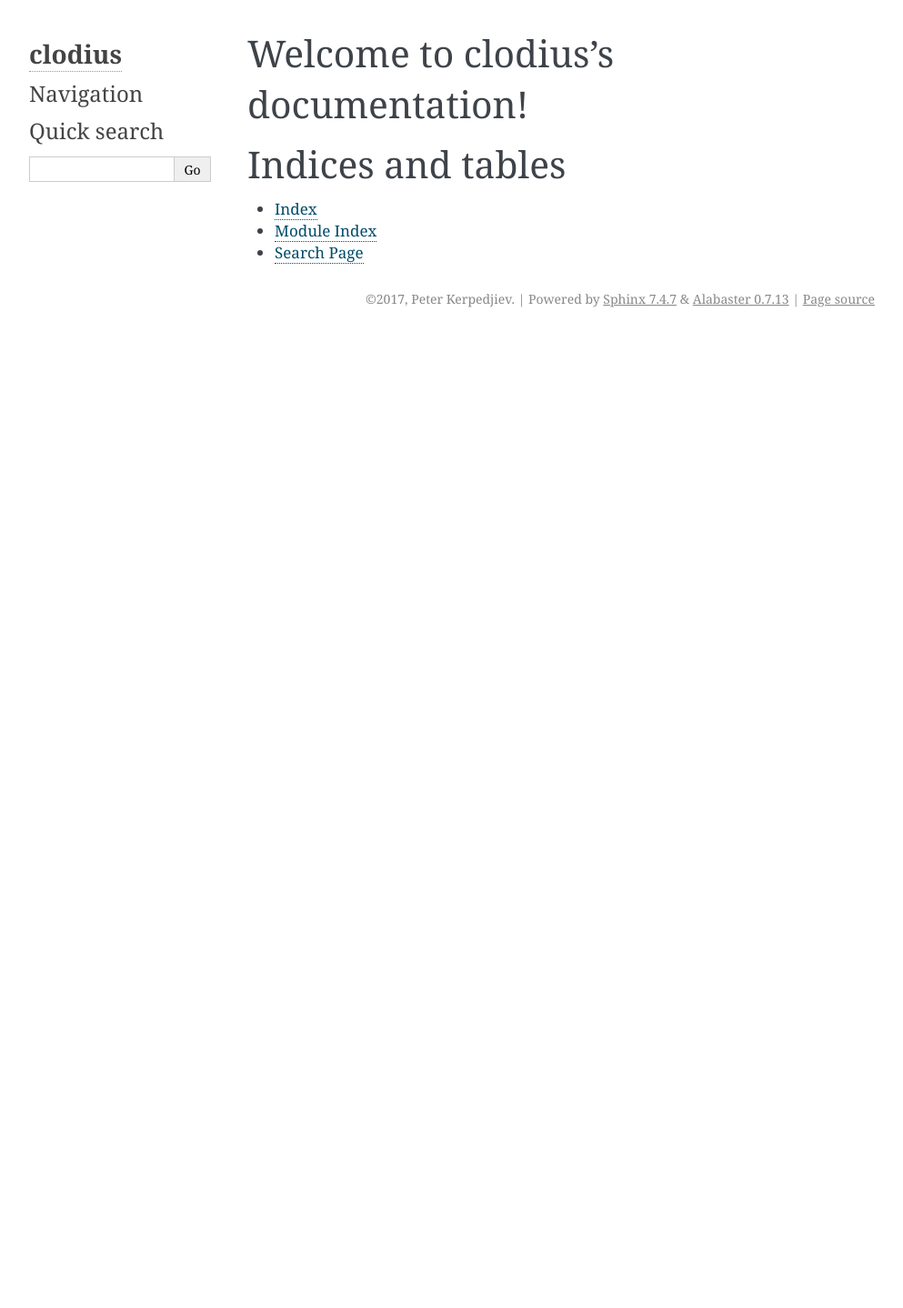
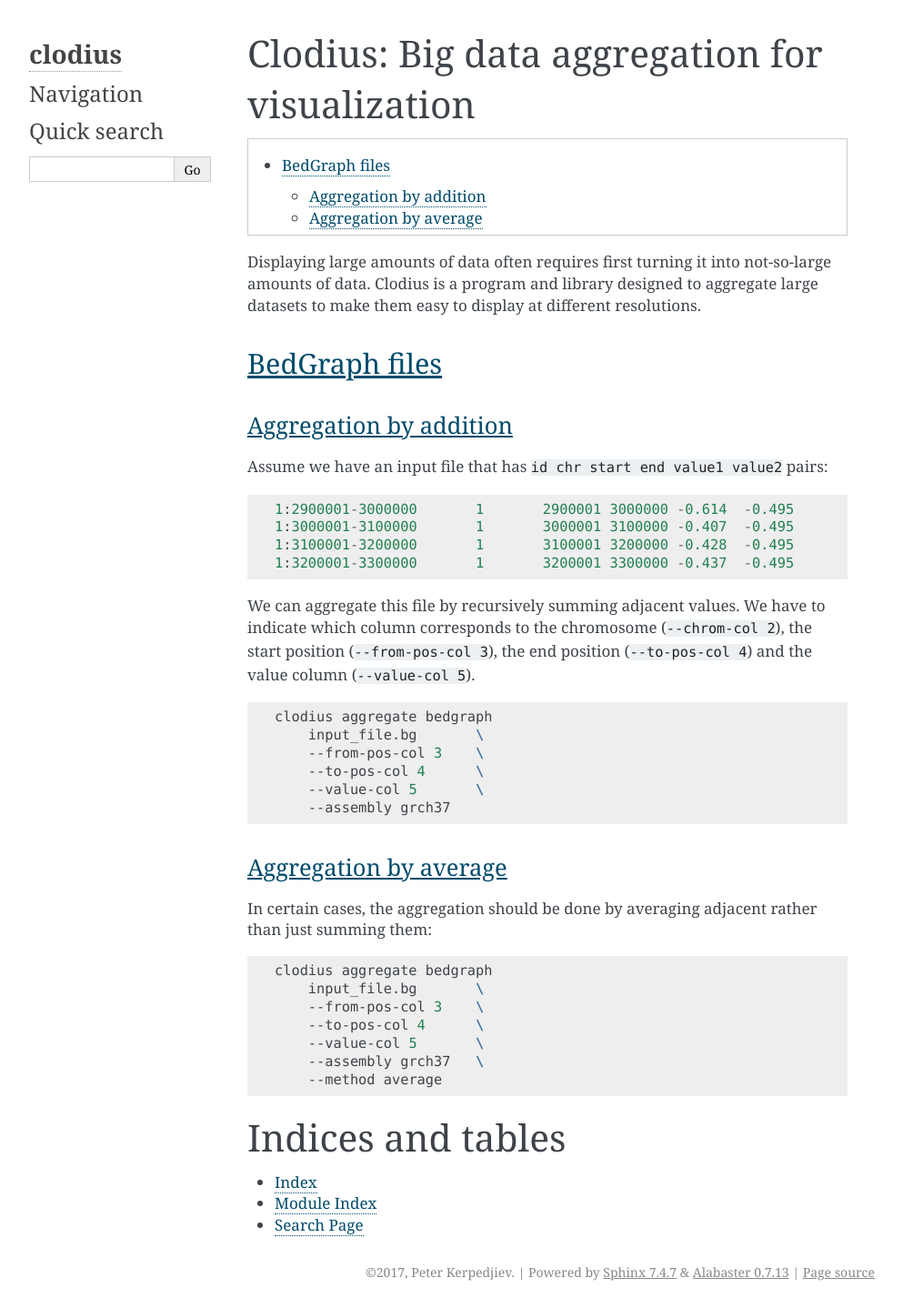
Before and after one commit to higlass/clodius, a Sphinx documentation site: the page built from docs/index.rst, in a window 1280 px wide. Shown: the whole page at 91% size, without its empty margins (148-1141 px from the left). Built offline with Sphinx 7.4.7, drawn with Linux system fonts in a browser that asks for light colours; before the commit the page ends 900 px from its top, so only the background shows below that.

Commit message:
Started working on aggregation by average value

```diff
--- a/docs/index.rst
+++ b/docs/index.rst
@@ -3,13 +3,64 @@
    You can adapt this file completely to your liking, but it should at least
    contain the root `toctree` directive.
 
-Welcome to clodius's documentation!
-===================================
+Clodius: Big data aggregation for visualization
+===============================================
 
 .. toctree::
-   :maxdepth: 2
-   :caption: Contents:
+    :maxdepth: 2
+    :caption: Contents:
 
+.. contents:: :local:
+
+
+Displaying large amounts of data often requires first turning it into
+not-so-large amounts of data. Clodius is a program and library designed
+to aggregate large datasets to make them easy to display at different
+resolutions.
+
+BedGraph files
+--------------
+
+Aggregation by addition
+^^^^^^^^^^^^^^^^^^^^^^^
+
+Assume we have an input file that has ``id chr start end value1 value2`` pairs::
+
+    1:2900001-3000000       1       2900001 3000000 -0.614  -0.495
+    1:3000001-3100000       1       3000001 3100000 -0.407  -0.495
+    1:3100001-3200000       1       3100001 3200000 -0.428  -0.495
+    1:3200001-3300000       1       3200001 3300000 -0.437  -0.495
+
+We can aggregate this file by recursively summing adjacent values. We have to
+indicate which column corresponds to the chromosome (``--chrom-col 2``), the
+start position (``--from-pos-col 3``), the end position (``--to-pos-col 4``) and
+the value column (``--value-col 5``).
+
+.. code-block:: bash
+
+    clodius aggregate bedgraph
+        input_file.bg       \
+        --from-pos-col 3    \
+        --to-pos-col 4      \
+        --value-col 5       \
+        --assembly grch37
+
+Aggregation by average
+^^^^^^^^^^^^^^^^^^^^^^
+
+In certain cases, the aggregation should be done by averaging adjacent
+rather than just summing them:
+
+
+.. code-block:: bash
+
+    clodius aggregate bedgraph
+        input_file.bg       \
+        --from-pos-col 3    \
+        --to-pos-col 4      \
+        --value-col 5       \
+        --assembly grch37   \
+        --method average
 
 
 Indices and tables
```
Also changed, not shown: 3 other files.
